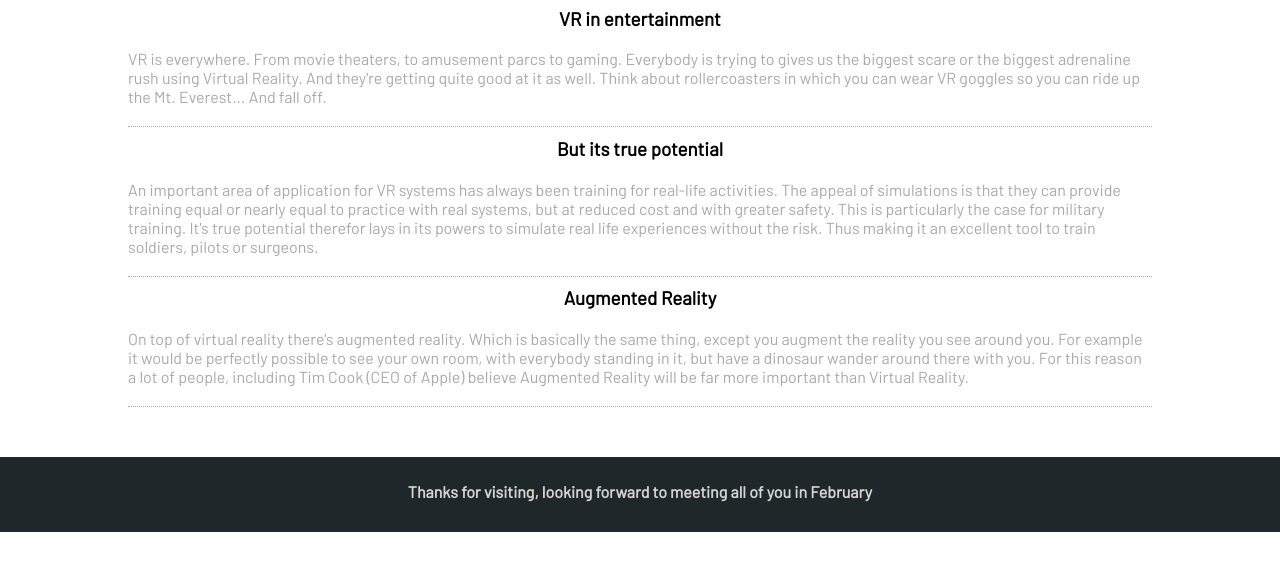
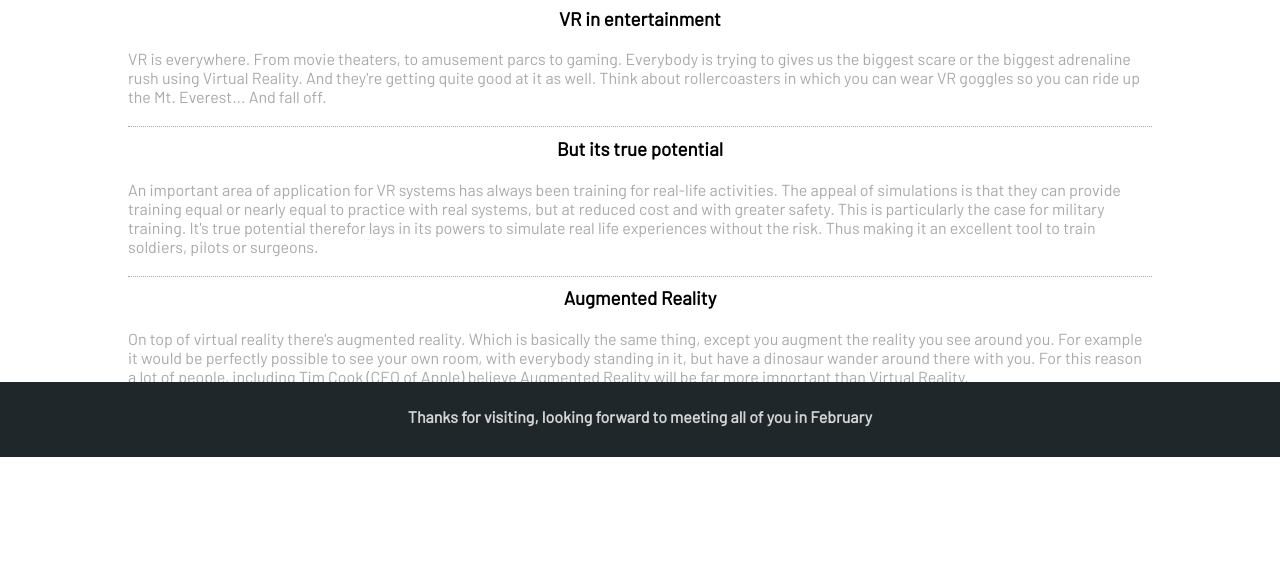
Before and after one commit to svendp1988/switchfully, a plain HTML site: page virtual_reality.html in a window 1280 px wide. Shown: the part 160-730 px from the top of the page. Drawn offline with Linux system fonts and the light colour scheme.

Commit message:
css updated

```diff
--- a/style1.css
+++ b/style1.css
@@ -118,6 +118,7 @@ footer {
     color: lightgrey;
     position: sticky;
     bottom: 0;
+    margin-top: -50px;
 }
 
 footer p {
--- a/style2.css
+++ b/style2.css
@@ -58,6 +58,7 @@ footer {
     color: lightgrey;
     position: sticky;
     bottom: 0;
+    margin-top: -75px;
 }
 
 footer p {
```
Also changed, not shown: 1 other file.
